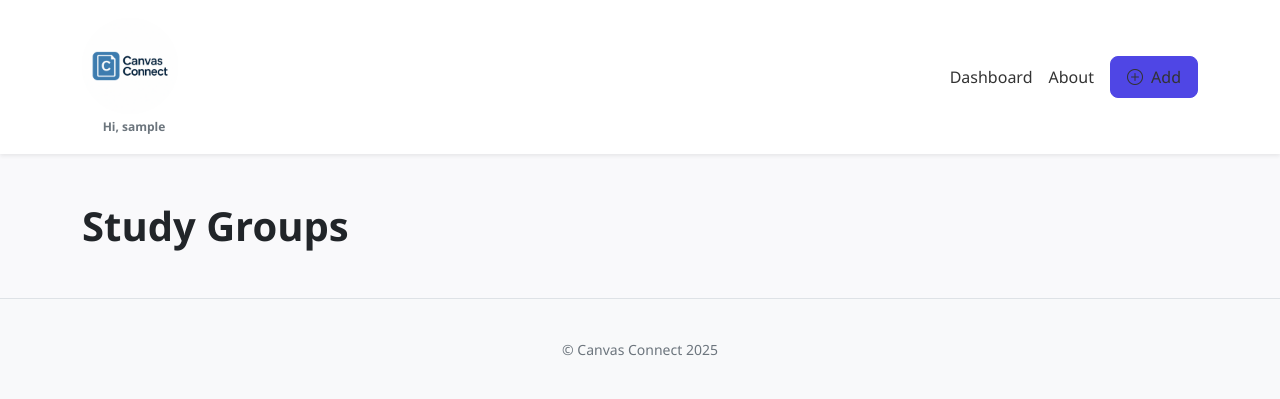
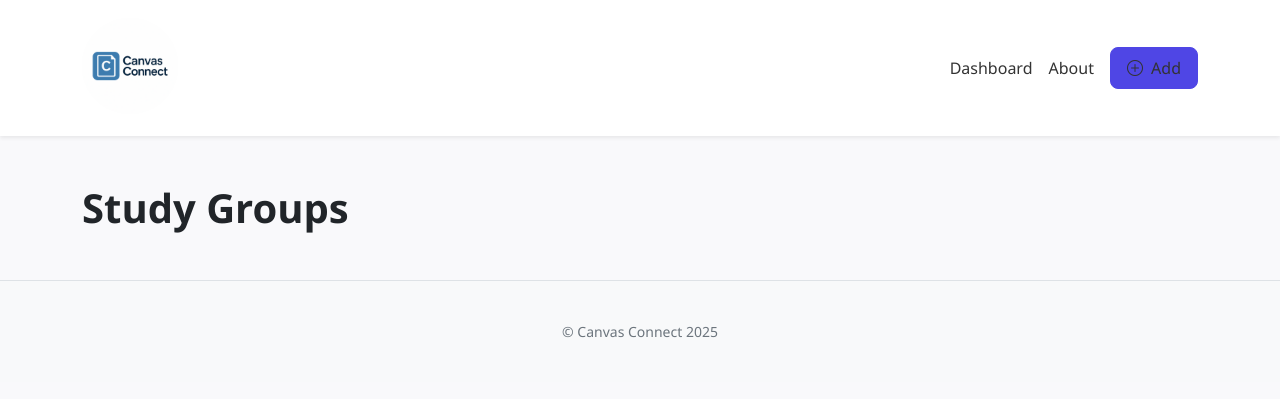
Before and after one commit to SStarkman/CanvasConnect, a Flask app: page / in a window 1280 px wide. Shown: the top 399 px of the page. Run offline with Flask 3, Linux system fonts and the light colour scheme; the visitor is signed in with stand-in values (Sample User, id 1); some libraries are stand-ins or nearby versions.

Commit message:
Update base.html, took out name

```diff
--- a/templates/base.html
+++ b/templates/base.html
@@ -26,10 +26,6 @@
                  alt="Canvas Connect Logo"
                  width="96" height="96"
                  style="object-fit: contain; margin-bottom: 0.25rem;">
-
-            {% if session.get('user_name') %}
-            <span style="font-size: 0.75rem; color: #6c757d;">Hi, {{ session.get('user_name') }}</span>
-            {% endif %}
         </div>
 
         <!-- Navbar Toggle (Mobile) -->
```
